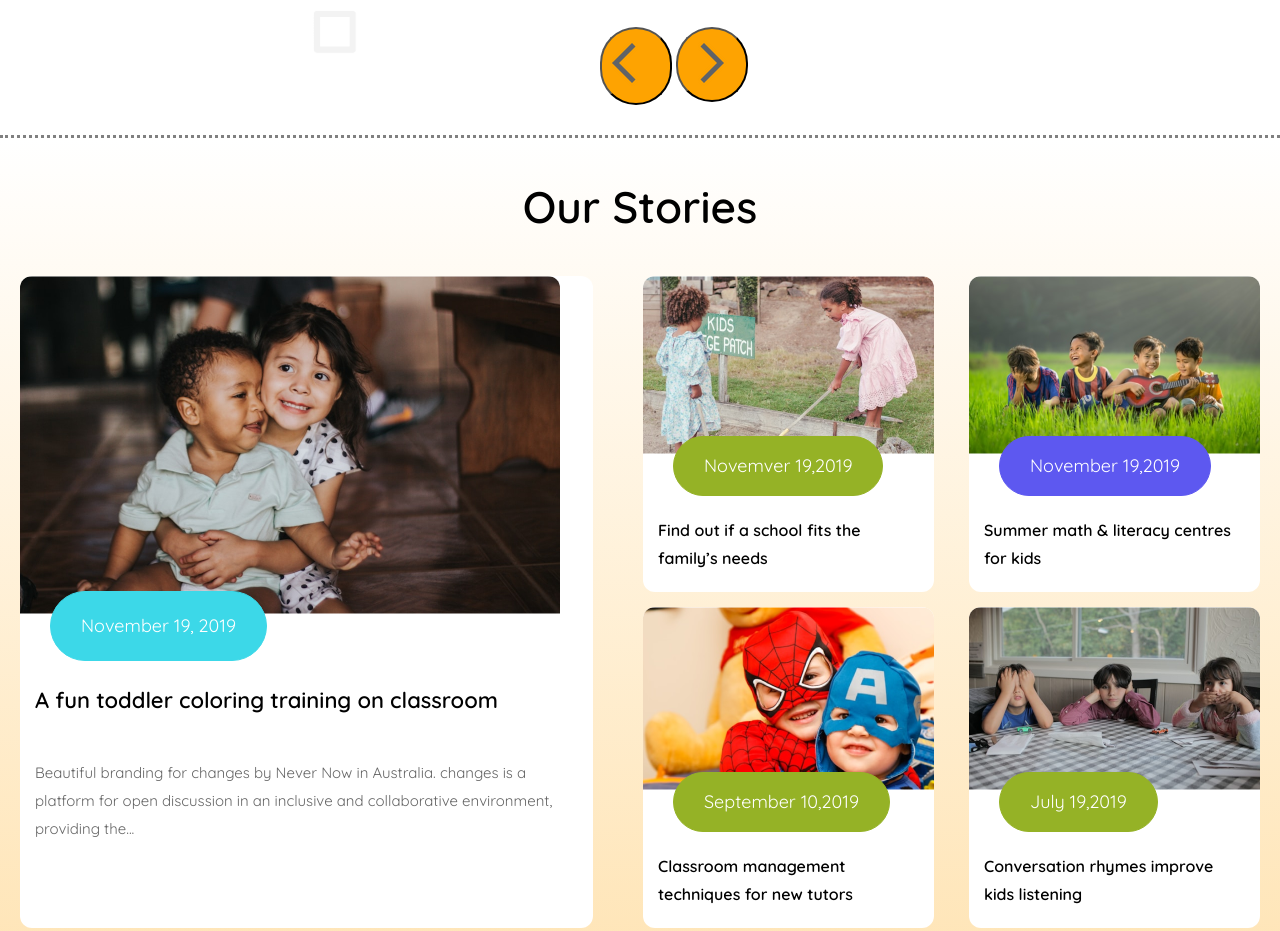
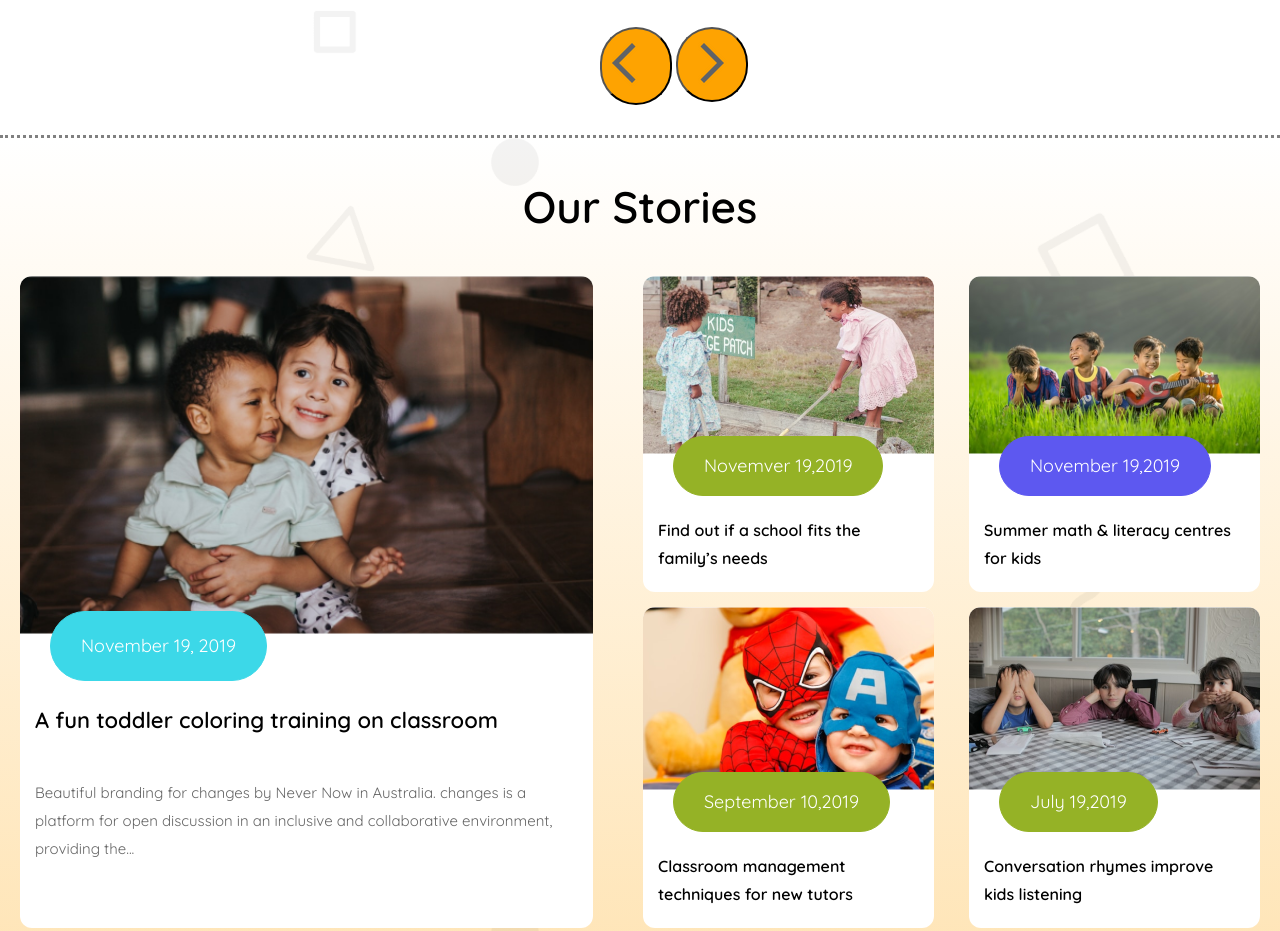
Before and after one commit to Showrav108/Kids-School-2nd, a plain HTML site: page index.html in a window 1280 px wide. Shown: the part 1280-2211 px from the top of the page. Drawn offline with Linux system fonts and the light colour scheme.

Commit message:
story section background image added

```diff
--- a/assets/styles/style.css
+++ b/assets/styles/style.css
@@ -253,7 +253,7 @@ header{
 /* story section */
 .story-section{
     background-image: url("../Images/bg.png");
-    background: linear-gradient(0.00deg, rgba(254, 163, 1, 0.3),
+    background: url("../Images/bg.png"),linear-gradient(0.00deg, rgba(254, 163, 1, 0.3),
                 rgba(255, 255, 255, 0.3) 100%);
 }
 .classroom1{
@@ -279,6 +279,7 @@ header{
 }
 .classroom-image{
     border-radius: 12px 12px 0px 0px;
+    width: 100%;
 }
 .date1{
     border: 1px solid rgb(60, 216, 232);
```
